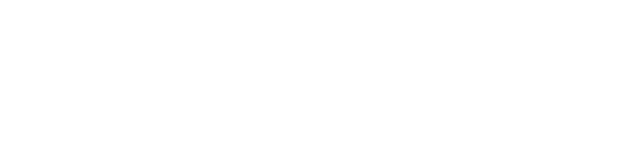
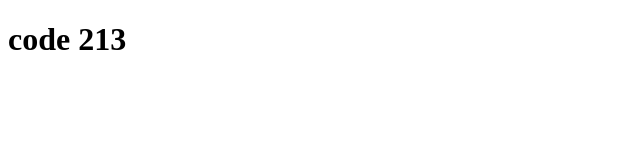
Before and after one commit to zoheir78/Git_Work, a plain HTML site: page index.html in a window 1280 px wide. Shown: the whole page, without its empty margins (0-640 px from the left). Drawn offline with Linux system fonts and the light colour scheme.

Commit message:
new chages 2

```diff
--- a/index.html
+++ b/index.html
@@ -8,6 +8,7 @@
 </head>
 
 <body>
+    <h1>code 213</h1>
 
 </body>
 
```
Also changed, not shown: style.txt.
